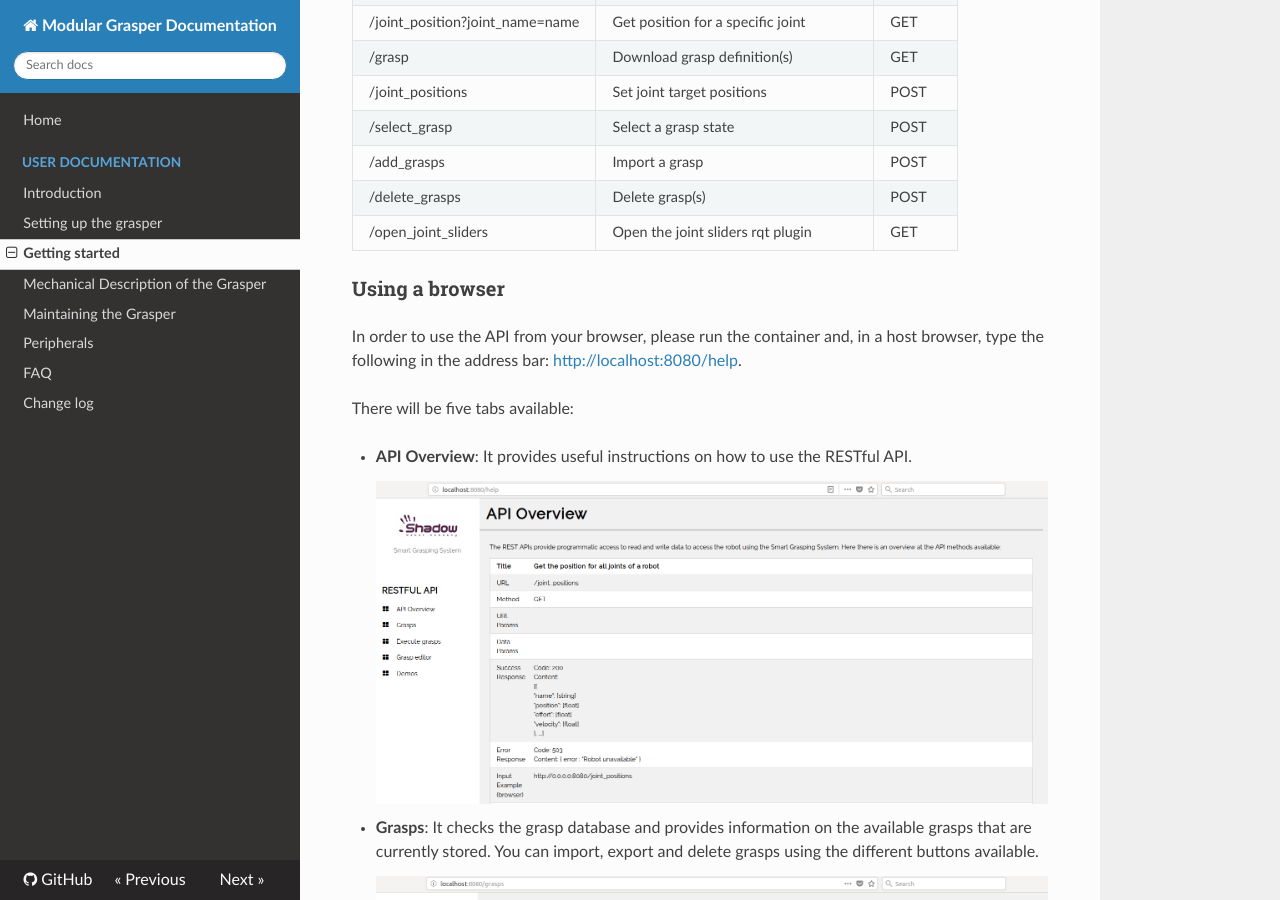
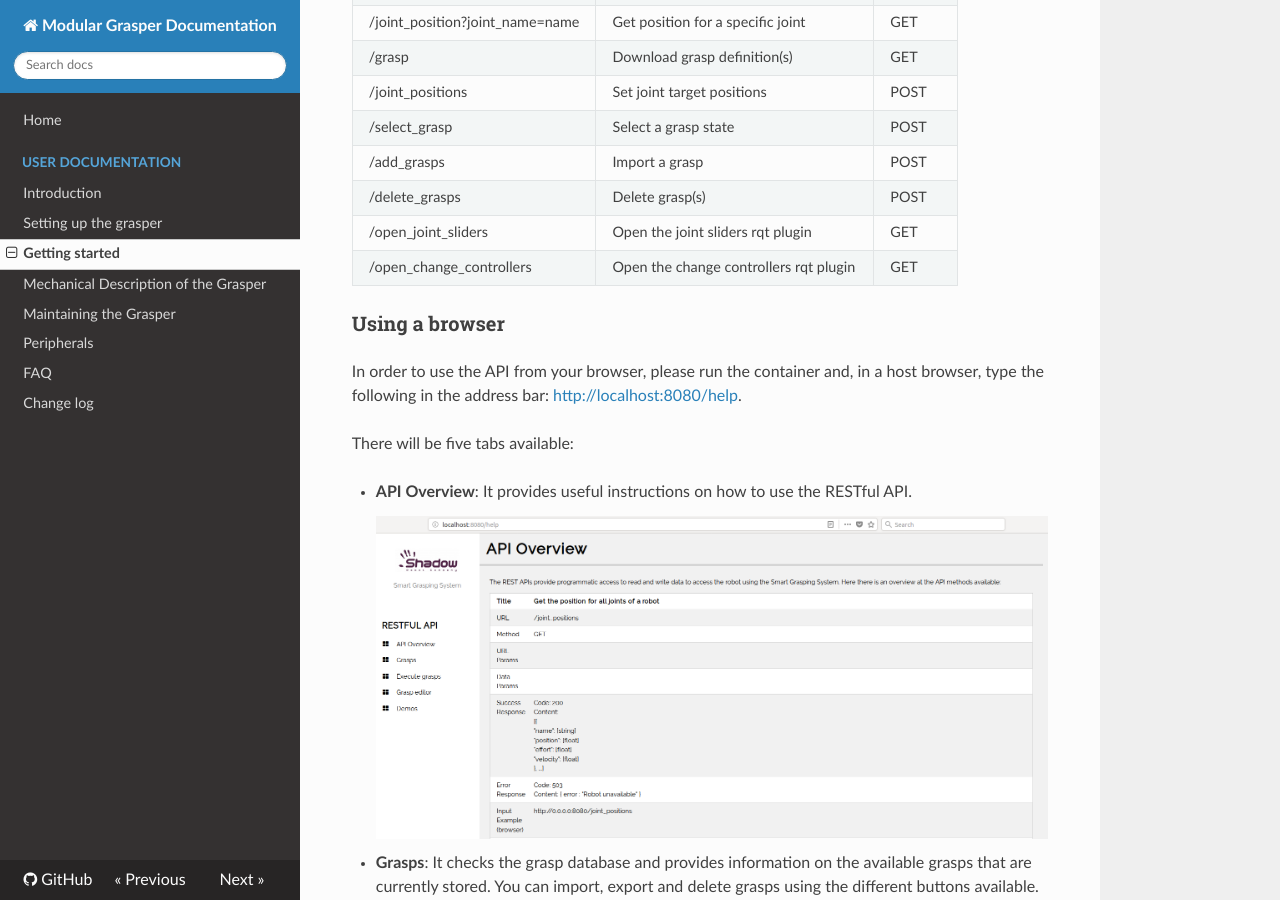
Before and after one commit to shadow-robot/fh_documentation, an MkDocs documentation site: the page built from docs/user_guide/3_getting_started.md, in a window 1280 px wide and 900 px high, scrolled down 3348 px. Built offline with MkDocs 1.6.1, drawn with Linux system fonts in a browser that asks for light colours; nearby versions of some CDN libraries; old or Windows-style settings are respelled for this version of MkDocs.

Commit message:
update for change controllers on hand h

```diff
--- a/docs/user_guide/3_getting_started.md
+++ b/docs/user_guide/3_getting_started.md
@@ -123,7 +123,7 @@ URL | Description | Method
 /add_grasps | Import a grasp | POST
 /delete_grasps | Delete grasp(s) | POST
 /open_joint_sliders | Open the joint sliders rqt plugin | GET
-<!-- Commented out until change controllers functionality is implemented /open_change_controllers | Open the change controllers rqt plugin | GET-->
+/open_change_controllers | Open the change controllers rqt plugin | GET
 
 ### Using a browser
 In order to use the API from your browser, please run the container and, in a host browser, type the following in the address bar: [http://localhost:8080/help](http://localhost:8080/help).
```
